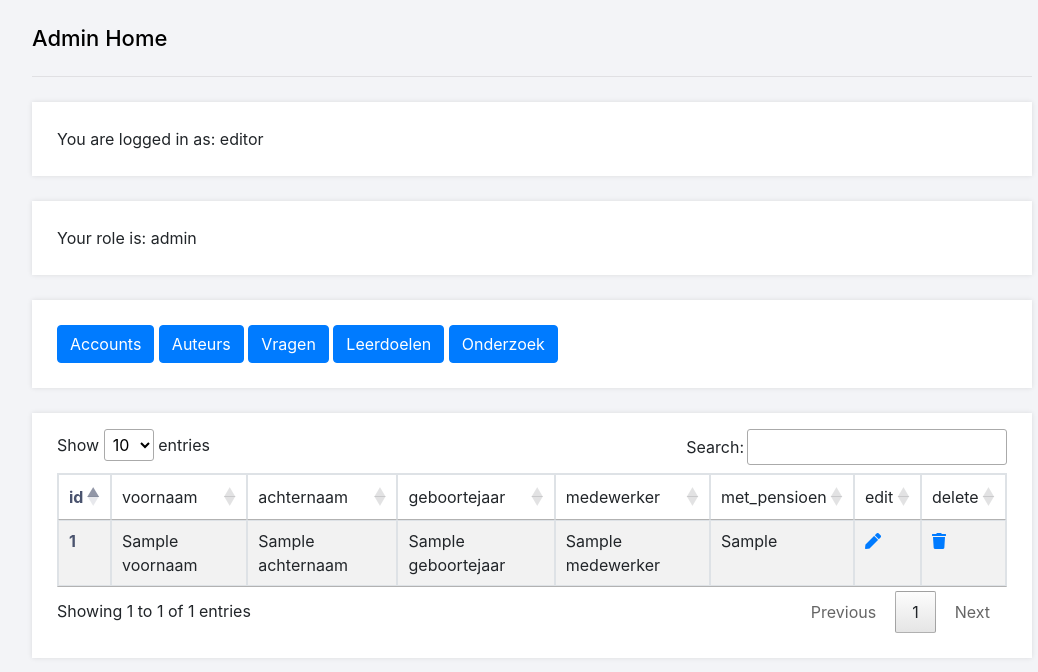
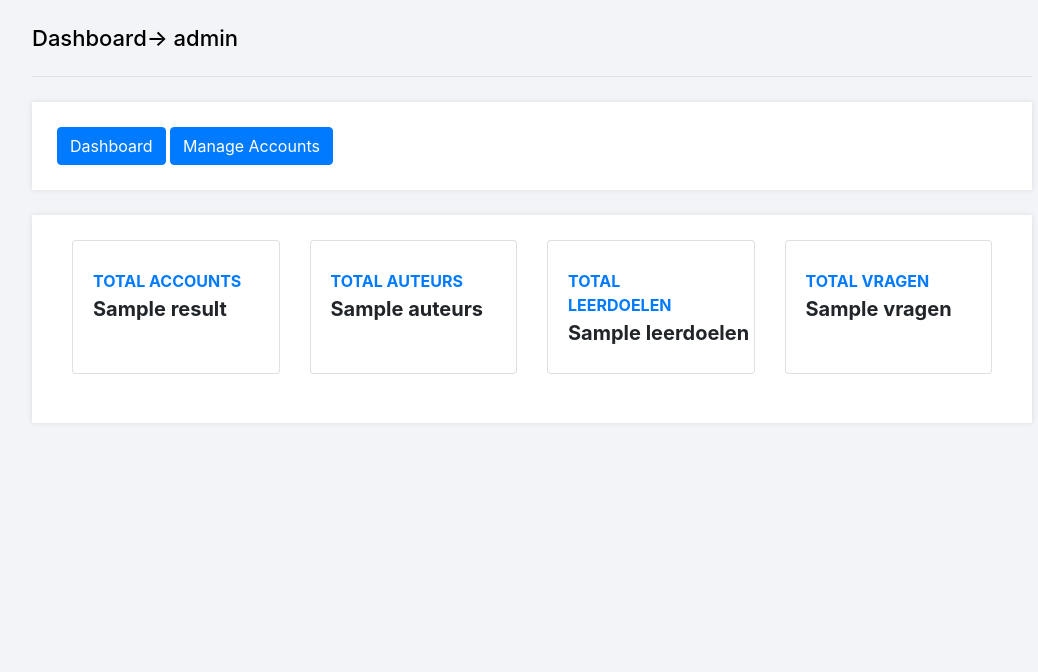
Before and after one commit to Sema-1054531/werkplaats-2-mvc, a Flask app: template templates/admin_home.html in a window 1280 px wide. Shown: the part 60-732 px from the top of the page, without its empty margins (108-1146 px from the left). Run offline with Flask 2, Linux system fonts and the light colour scheme; a user stored in the database is signed in; the template is opened without the code that fills it: most values are stand-ins (such as "Sample title", 1, 10 or a date in 2020); one stand-in notice (Sample message) is shown; some libraries are stand-ins or nearby versions.

Commit message:
Update admin_home.html

```diff
--- a/templates/admin_home.html
+++ b/templates/admin_home.html
@@ -4,58 +4,85 @@
 
 {% block content %}
 
-<h2>Admin Home</h2>
-    <p>You are logged in as: {{ session['username'] }}</p>
-    <p>Your role is: {{ session['role'] }}</p>
+<h2>Dashboard-> admin</h2>
 
 <div>
-    <a href='/home' class='btn btn-primary'>Accounts</a>
-    <a href='/home/auteurs' class='btn btn-primary'>Auteurs</a>
-    <a href='/home/vragen' class='btn btn-primary'>Vragen</a>
-    <a href='/home/leerdoelen' class='btn btn-primary'>Leerdoelen</a>
-    <a href='/filtering' class='btn btn-primary'>Onderzoek</a>
+    <a href='/admin_home' class='btn btn-primary'>Dashboard</a>
+    <a href='/admin_home/accounts' class='btn btn-primary'>Manage Accounts</a>
 </div>
-<!-- {% endblock %} -->
 
-{% block body %}
-<div class="row">
-    <div class="col-md-12">
-        <table id="example" class="table table-striped table-bordered" style="width:100%">
-            {% if message %}
-            <div class="alert alert-danger">{{ message }}</div>
-            <div class='alert alert-{{category}}'>{{message}}</div>
-            {% endif %}
-            <thead>
-                <tr>
-                    <td>id</td>
-                    <td>voornaam</td>
-                    <td>achternaam</td>
-                    <td>geboortejaar</td>
-                    <td>medewerker</td>
-                    <td>met_pensioen</td>
-                    <td>edit</td>
-                    <td>delete</td>
-                </tr>
-            </thead>
-            <tbody>
-                {% for row in auteurs %}
-                <tr>
-                    <td>{{loop.index}}</td>
-                    <td>{{row.voornaam}}</td>
-                    <td>{{row.achternaam}}</td>
-                    <td>{{row.geboortejaar}}</td>
-                    <td>{{row.medewerker}}</td>
-                    <td>{{row.met_pensioen}}</td>
-                    <td>
-                        <a href="/edit_auteurs/{{row.id}}" class="fas fa-pen"></a>
-                    </td>
-                    <td>
-                        <a href="/delete_auteurs/{{row.id}}" class="fas fa-trash"></a>
-                    </td>
-                </tr>
-                {% endfor %}
-            </tbody>
-        </table>
+<body>
+
+    <!-- Content Row -->
+    <div class="row">
+
+        <!-- Total accounts -->
+        <div class="col-xl-3 col-md-6 mb-4">
+            <div class="card border-left-primary shadow h-100 py-2">
+                <div class="card-body">
+                    <div class="row no-gutters align-items-center">
+                        <div class="col mr-2">
+                            <div class="text-xs font-weight-bold text-primary text-uppercase mb-1">
+                                Total accounts</div>
+                            <div class="h5 mb-0 font-weight-bold text-gray-800">{{result}}</div>
+                        </div>
+
+                    </div>
+                </div>
+            </div>
+        </div>
+
+        <!-- Total vragen -->
+        <div class="col-xl-3 col-md-6 mb-4">
+            <div class="card border-left-success shadow h-100 py-2">
+                <div class="card-body">
+                    <div class="row no-gutters align-items-center">
+                        <div class="col mr-2">
+                            <div class="text-xs font-weight-bold text-primary text-uppercase mb-1">
+                                Total auteurs</div>
+                            <div class="h5 mb-0 font-weight-bold text-gray-800">{{auteurs}}</div>
+                        </div>
+
+                    </div>
+                </div>
+            </div>
+        </div>
+
+        <!-- Earnings (Monthly) Card Example -->
+        <div class="col-xl-3 col-md-6 mb-4">
+            <div class="card border-left-info shadow h-100 py-2">
+                <div class="card-body">
+                    <div class="row no-gutters align-items-center">
+                        <div class="col mr-2">
+                            <div class="text-xs font-weight-bold text-primary text-uppercase mb-1">Total leerdoelen
+                            </div>
+                            <div class="row no-gutters align-items-center">
+                                <div class="col-auto">
+                                    <div class="h5 mb-0 mr-3 font-weight-bold text-gray-800">{{leerdoelen}}</div>
+                                </div>
+                            </div>
+                        </div>
+                    </div>
+                </div>
+            </div>
+        </div>
+
+        <!-- Pending Requests Card Example -->
+        <div class="col-xl-3 col-md-6 mb-4">
+            <div class="card border-left-warning shadow h-100 py-2">
+                <div class="card-body">
+                    <div class="row no-gutters align-items-center">
+                        <div class="col mr-2">
+                            <div class="text-xs font-weight-bold text-primary text-uppercase mb-1">
+                                Total vragen</div>
+                            <div class="h5 mb-0 font-weight-bold text-gray-800">{{vragen}}</div>
+                        </div>
+                    </div>
+                </div>
+            </div>
+        </div>
     </div>
-</div>
+
+</body>
+
 {% endblock %}
```
